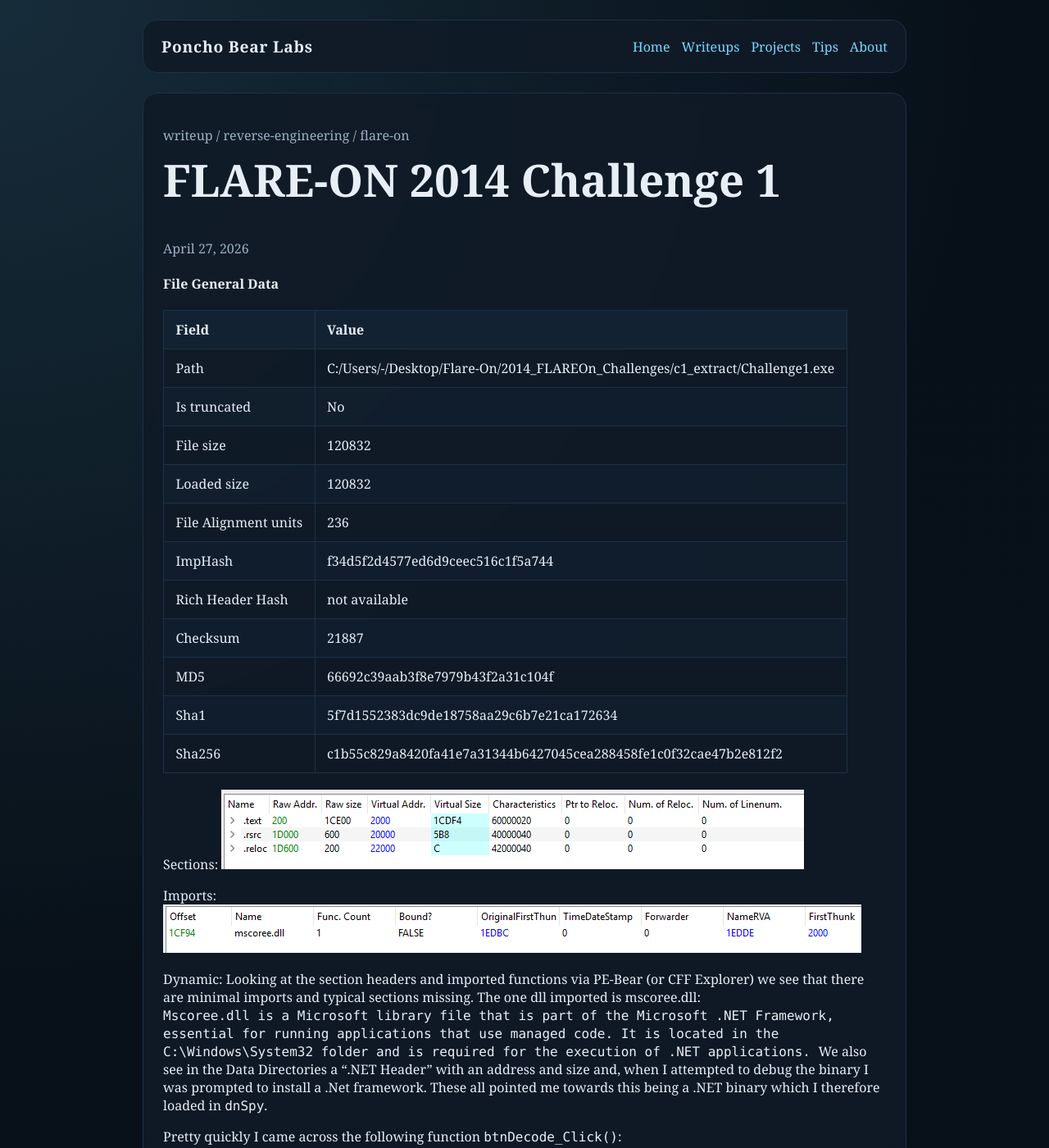
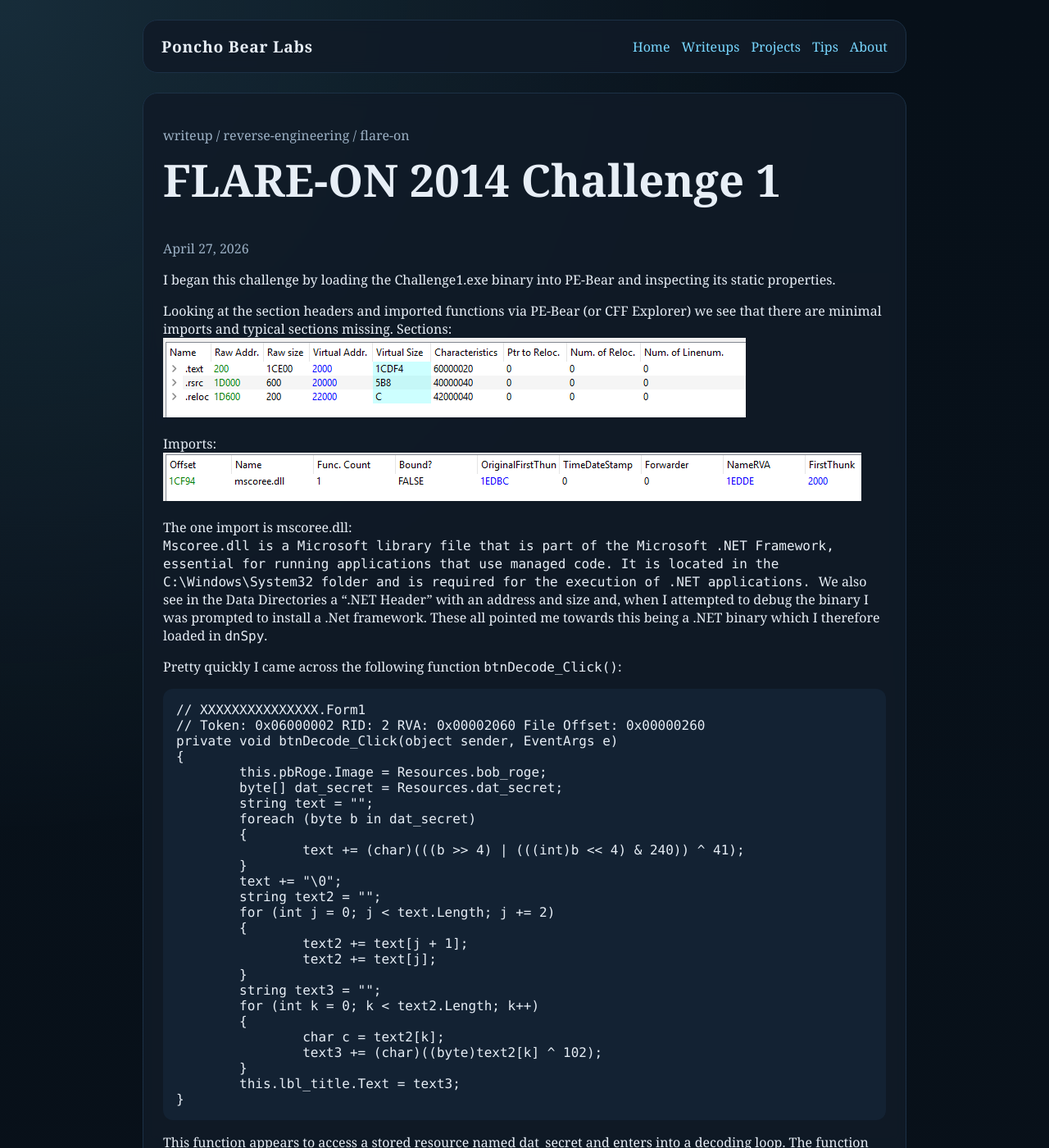
Before and after one commit to 0xkamaji/0xkamaji.github.io, a Jekyll site: the page built from _posts/2026-04-27-flare-on-2014-c1.md, in a window 1280 px wide and 1400 px high. Shown: the whole window at 82% size. Built offline with Jekyll 4.4.1, drawn with Linux system fonts in a browser that asks for light colours; some of the changed text lies outside the part shown.

Commit message:
cleaned and removed fluff

````diff
--- a/_posts/2026-04-27-flare-on-2014-c1.md
+++ b/_posts/2026-04-27-flare-on-2014-c1.md
@@ -5,31 +5,16 @@ categories: [writeup, reverse-engineering, flare-on]
 excerpt: "Initial static analysis notes for the first FLARE-ON 2014 challenge, including PE details, imports, and the decoding routine recovered from dnSpy."
 ---
 
-#### File General Data
+I began this challenge by loading the Challenge1.exe binary into PE-Bear and inspecting its static properties.
 
-| Field                | Value                                                                         |
-| -------------------- | ----------------------------------------------------------------------------- |
-| Path                 | C:/Users/-/Desktop/Flare-On/2014_FLAREOn_Challenges/c1_extract/Challenge1.exe |
-| Is truncated         | No                                                                            |
-| File size            | 120832                                                                        |
-| Loaded size          | 120832                                                                        |
-| File Alignment units | 236                                                                           |
-| ImpHash              | f34d5f2d4577ed6d9ceec516c1f5a744                                              |
-| Rich Header Hash     | not available                                                                 |
-| Checksum             | 21887                                                                         |
-| MD5                  | 66692c39aab3f8e7979b43f2a31c104f                                              |
-| Sha1                 | 5f7d1552383dc9de18758aa29c6b7e21ca172634                                      |
-| Sha256               | c1b55c829a8420fa41e7a31344b6427045cea288458fe1c0f32cae47b2e812f2              |
-
-
+Looking at the section headers and imported functions via PE-Bear (or CFF Explorer) we see that there are minimal imports and typical sections missing.
 Sections:
 ![PE section headers](/assets/images/posts/Flare_on_2014_challenge1/section_headers.png)
 
 Imports:
 ![Imported functions](/assets/images/posts/Flare_on_2014_challenge1/imports.png)
 
-Dynamic:
-Looking at the section headers and imported functions via PE-Bear (or CFF Explorer) we see that there are minimal imports and typical sections missing. The one dll imported is mscoree.dll:
+The one import is mscoree.dll:
 	```
 	Mscoree.dll is a Microsoft library file that is part of the Microsoft .NET Framework, essential for running applications that use managed code. It is located in the C:\Windows\System32 folder and is required for the execution of .NET applications.
 	```
````
Also changed, not shown: other parts of _posts/2026-04-27-flare-on-2014-c1.md (+2 -2 lines).
